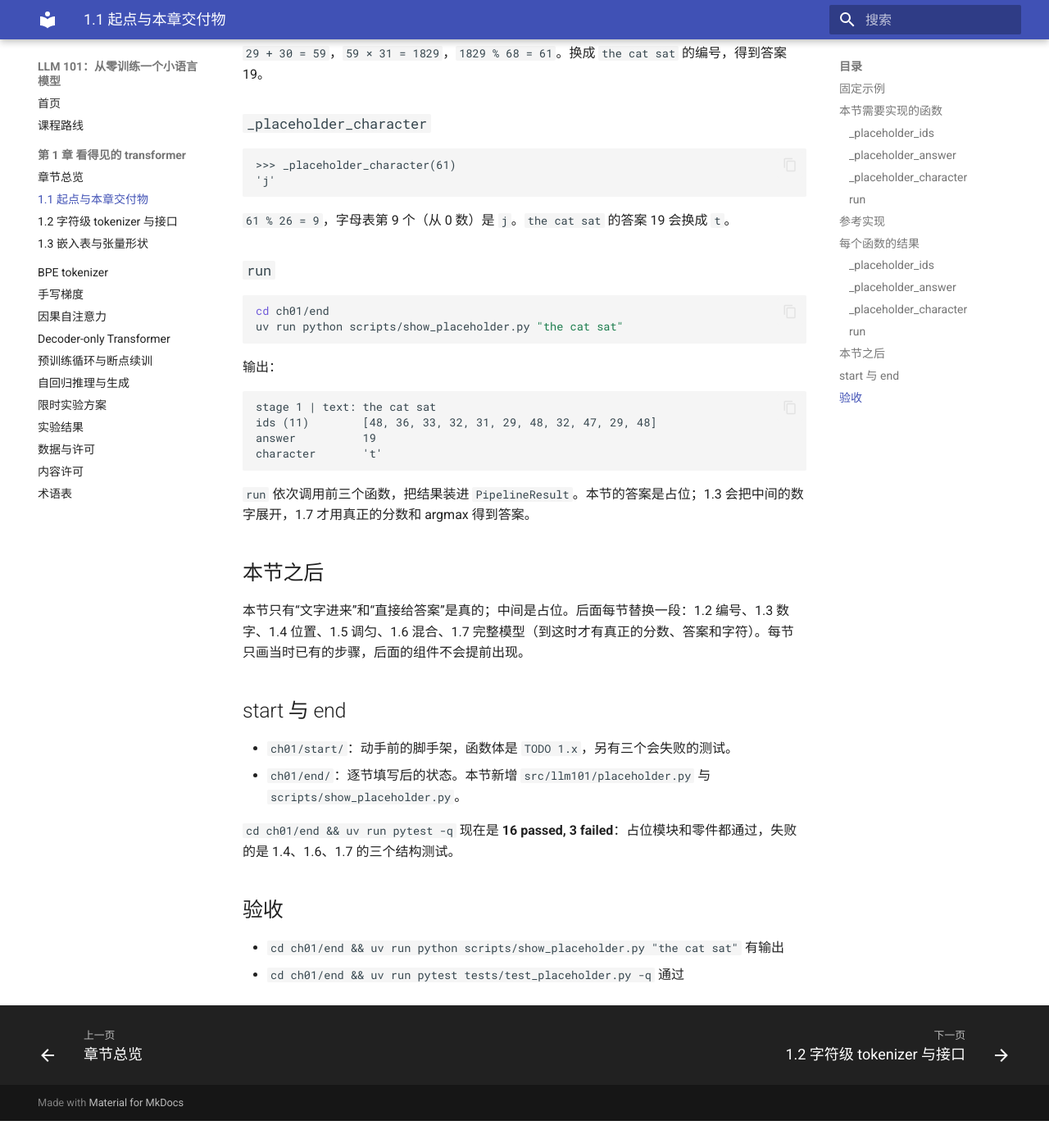
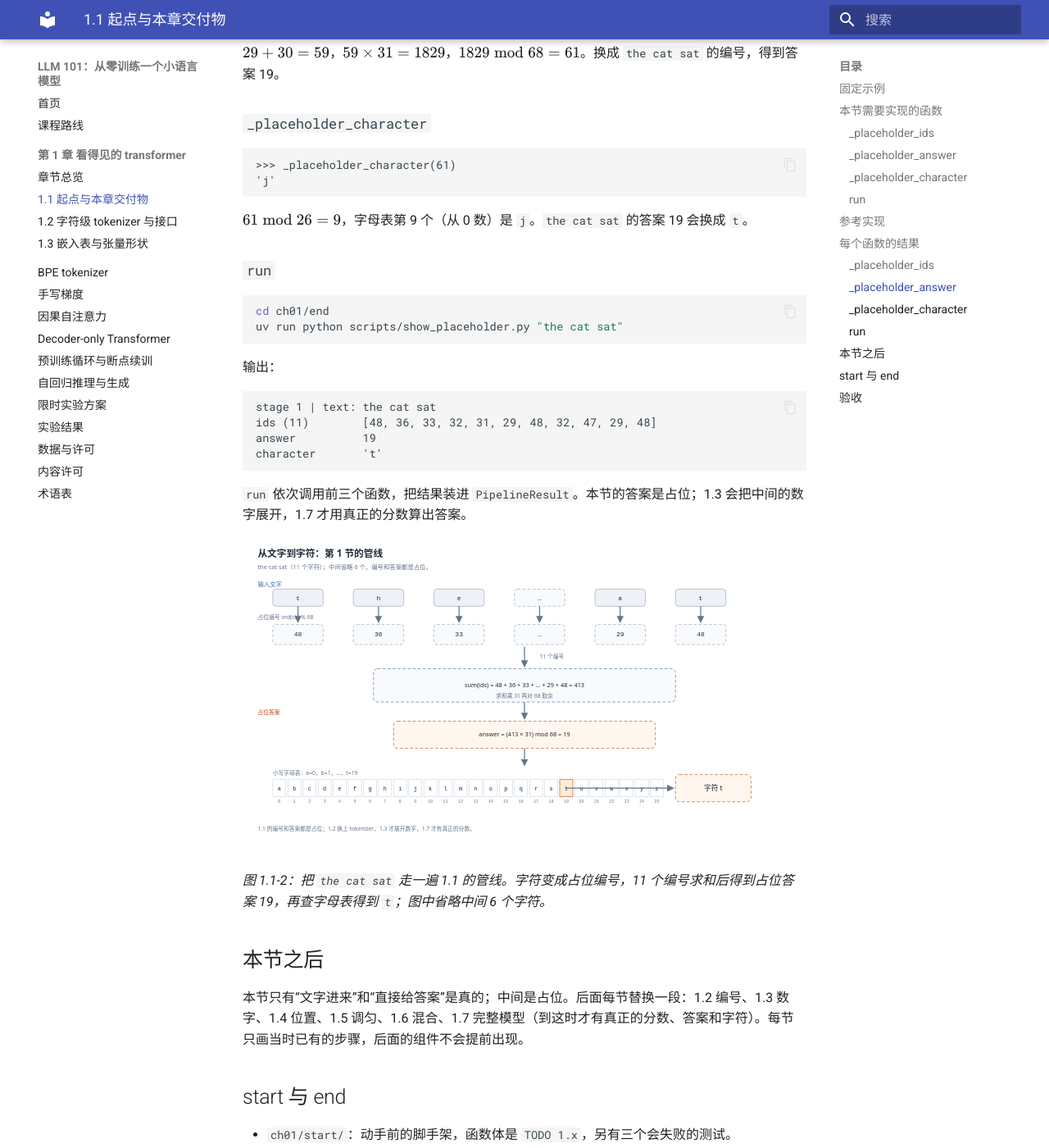
Before and after one commit to tigersoldier/llm-101, an MkDocs documentation site: the page built from docs/course/ch01/1.1.md, in a window 1280 px wide and 1400 px high, scrolled down 4078 px. Shown: the whole window at 82% size. Built offline with MkDocs 1.6.1 and Material for MkDocs 9.7.7, drawn with Linux system fonts in a browser that asks for light colours; before the commit the page ends 5445 px from its top, so only the background shows below that; some of the changed text lies outside the part shown.

Commit message:
Add pipeline figures for sections 1.1 and 1.2

````diff
--- a/docs/course/ch01/1.1.md
+++ b/docs/course/ch01/1.1.md
@@ -201,7 +201,11 @@ answer          19
 character       't'
 ```
 
-`run` 依次调用前三个函数，把结果装进 `PipelineResult`。本节的答案是占位；1.3 会把中间的数字展开，1.7 才用真正的分数和 argmax 得到答案。
+`run` 依次调用前三个函数，把结果装进 `PipelineResult`。本节的答案是占位；1.3 会把中间的数字展开，1.7 才用真正的分数算出答案。
+
+![第 1 节的数据流：字符、占位编号、求和、占位答案、字母表、字符](../../assets/ch01/01-pipeline.svg)
+
+*图 1.1-2：把 `the cat sat` 走一遍 1.1 的管线。字符变成占位编号，11 个编号求和后得到占位答案 19，再查字母表得到 `t`；图中省略中间 6 个字符。*
 
 ## 本节之后
 
````
Also changed, not shown: other parts of docs/course/ch01/1.1.md (+4 -4 lines), ch01/sections/1.1.md (+2 -2 lines), ch01/sections/1.2.md (+2 -2 lines), docs/course/ch01/1.2.md (+5 -1 lines), docs/assets/ch01/01-pipeline.svg (added), docs/assets/ch01/02-pipeline.svg (added).
